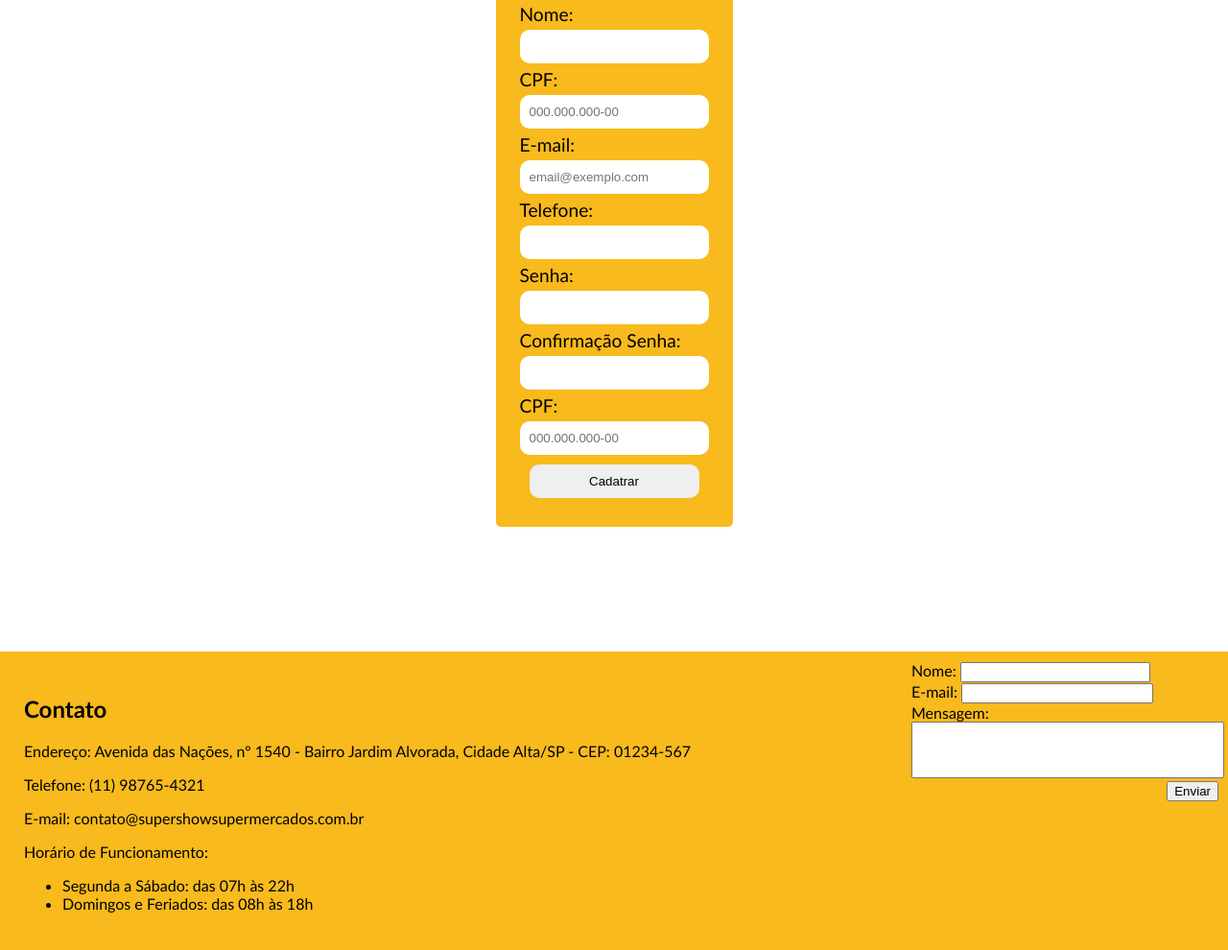
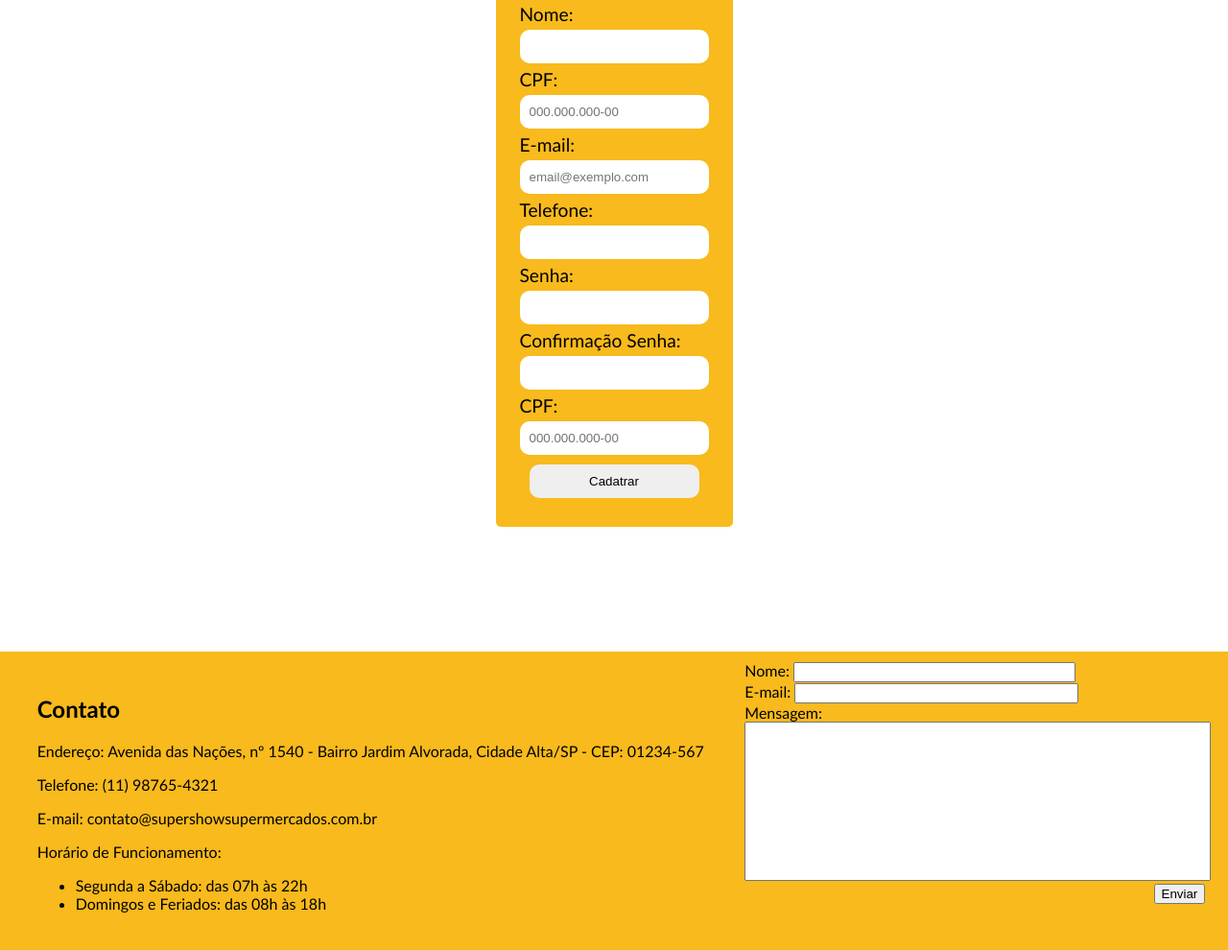
Before and after one commit to Gabriel-RochaF/Gabriel-Rocha-Flores_Frontend_2026-2, a plain HTML site: page cadastro.html in a window 1280 px wide. Shown: the part 231-1221 px from the top of the page at 96% size. Drawn offline with Linux system fonts and the light colour scheme.

Commit message:
ajustado o espaçamento do footer e a area de mensagem do footer

```diff
--- a/cadastro.html
+++ b/cadastro.html
@@ -68,7 +68,7 @@
                     <label for="nome">Nome: <input type="text" name="nome" id="nome" maxlength="15"></label> <br>
                     <label for="email">E-mail: <input type="email" name="Email" id="email"></label> <br>
                     <label for="mensagem">Mensagem: </label> <br>
-                    <textarea name="mensagem" id="mensagem" maxlength="129"></textarea> <br>
+                    <textarea name="mensagem" id="mensagem"></textarea> <br>
                     <input type="submit" value="Enviar" name="Enviar" id="enviar"><br>
                 </form>
             </footer>
--- a/css/Stylesheet.css
+++ b/css/Stylesheet.css
@@ -22,8 +22,9 @@ footer {
     padding: 10px;
     display: flex;
     flex-wrap: wrap;
-    justify-content: space-between;
+    justify-content: space-around;
 }
+
 #main-cadastro #conta {
     margin-bottom: 6em;
 }
@@ -280,13 +281,13 @@ button {
 }
 
 footer form {
-    width: 20em;
+    width: 30em;
 }
 #mensagem {
     min-width: 100%;
     max-width: 100%;
-    min-height: 4em;
-    max-height: 4em;
+    min-height: 12em;
+    max-height: 12em;
     width: 100%;
     resize: none;
 }
```
Also changed, not shown: index.html (+1 -1 lines), login.html (+1 -1 lines), loja.html (+1 -1 lines), perfil.html (+1 -1 lines).
